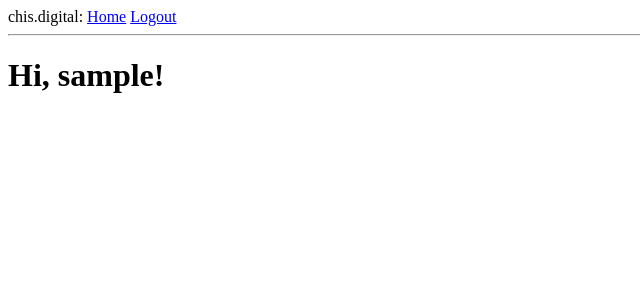
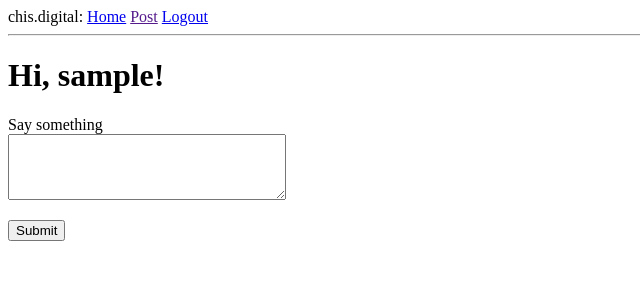
Before and after one commit to chis/chis.digital, a Flask app: page / in a window 1280 px wide. Shown: the top 300 px of the page, without its empty margins (0-640 px from the left). Run offline with Flask 2, Linux system fonts and the light colour scheme; the visitor is signed in with stand-in values (Sample User, id 1); data comes from the database, SQL or seed files in the repository; both versions use the stored data as it was after the commit; data that the repository does not hold is empty.

Commit message:
Form posting functionality added

```diff
--- a/app/forms.py
+++ b/app/forms.py
@@ -1,5 +1,5 @@
 from flask_wtf import FlaskForm
-from wtforms import StringField, PasswordField, BooleanField, SubmitField
+from wtforms import StringField, PasswordField, BooleanField, SubmitField, TextAreaField
 from wtforms.validators import DataRequired
 
 class LoginForm(FlaskForm):
@@ -7,3 +7,8 @@ class LoginForm(FlaskForm):
     password = PasswordField('Password', validators=[DataRequired()])
     remember_me = BooleanField('Remember Me')
     submit = SubmitField('Sign In')
+
+class PostForm(FlaskForm):
+    post = TextAreaField('Say something', validators=[
+        DataRequired()])
+    submit = SubmitField('Submit')
--- a/app/routes.py
+++ b/app/routes.py
@@ -1,15 +1,23 @@
 from flask import render_template, flash, redirect, url_for, request
 from werkzeug.urls import url_parse
-from app import app
-from app.forms import LoginForm
+from app import app, db
+from app.forms import LoginForm, PostForm
 from flask_login import current_user, login_user, logout_user, login_required
 from app.models import User, Post
 
-@app.route('/')
-@app.route('/index')
+@app.route('/', methods=['GET', 'POST'])
+@app.route('/index', methods=['GET', 'POST'])
 def index():
-    posts = Post.query.order_by(Post.id).all()
-    return render_template('index.html', title='Home Page', posts=posts)
+    form = PostForm()
+    if form.validate_on_submit():
+        post = Post(body=form.post.data, author=current_user)
+        db.session.add(post)
+        db.session.commit()
+        flash('Your post is now live!')
+        return redirect(url_for('index'))
+    posts = Post.query.order_by(Post.id.desc()).all()
+    return render_template("index.html", title='Home Page', form=form,
+                           posts=posts)
 
 @app.route('/a', methods=['GET', 'POST'])
 def a():
--- /dev/null
+++ b/app/templates/404.html
@@ -0,0 +1,6 @@
+{% extends "base.html" %}
+
+{% block content %}
+    <h1>File Not Found</h1>
+    <p><a href="{{ url_for('index') }}">Back</a></p>
+{% endblock %}
--- a/app/templates/base.html
+++ b/app/templates/base.html
@@ -13,6 +13,7 @@
             <a href="{{ url_for('index') }}">Home</a>
             {% if current_user.is_anonymous %}
             {% else %}
+            <a href="">Post</a>
             <a href="{{ url_for('logout') }}">Logout</a>
             {% endif %}
         </div>
--- a/app/templates/index.html
+++ b/app/templates/index.html
@@ -2,7 +2,22 @@
 
 {% block content %}
     <h1>Hi, {{ current_user.username }}!</h1>
+    {%if form %}
+    <form action="" method="post">
+        {{ form.hidden_tag() }}
+        <p>
+            {{ form.post.label }}<br>
+            {{ form.post(cols=32, rows=4) }}<br>
+            {% for error in form.post.errors %}
+            <span style="color: red;">[{{ error }}]</span>
+            {% endfor %}
+        </p>
+        <p>{{ form.submit() }}</p>
+    </form>
+    {% endif %}
     {% for post in posts %}
-    <div><p>{{ post.author.username }} says:<br> <b>{{ post.body }}</b></p></div>
+    <p>
+    {{ post.author.username }} says: <b>{{ post.body }}</b>
+    </p>
     {% endfor %}
 {% endblock %}
```
Also changed, not shown: app/__init__.py (+17 -1 lines), app/errors.py (added, +11 -0 lines), app/templates/500.html (added, +7 -0 lines), app.db, 1 other file.
